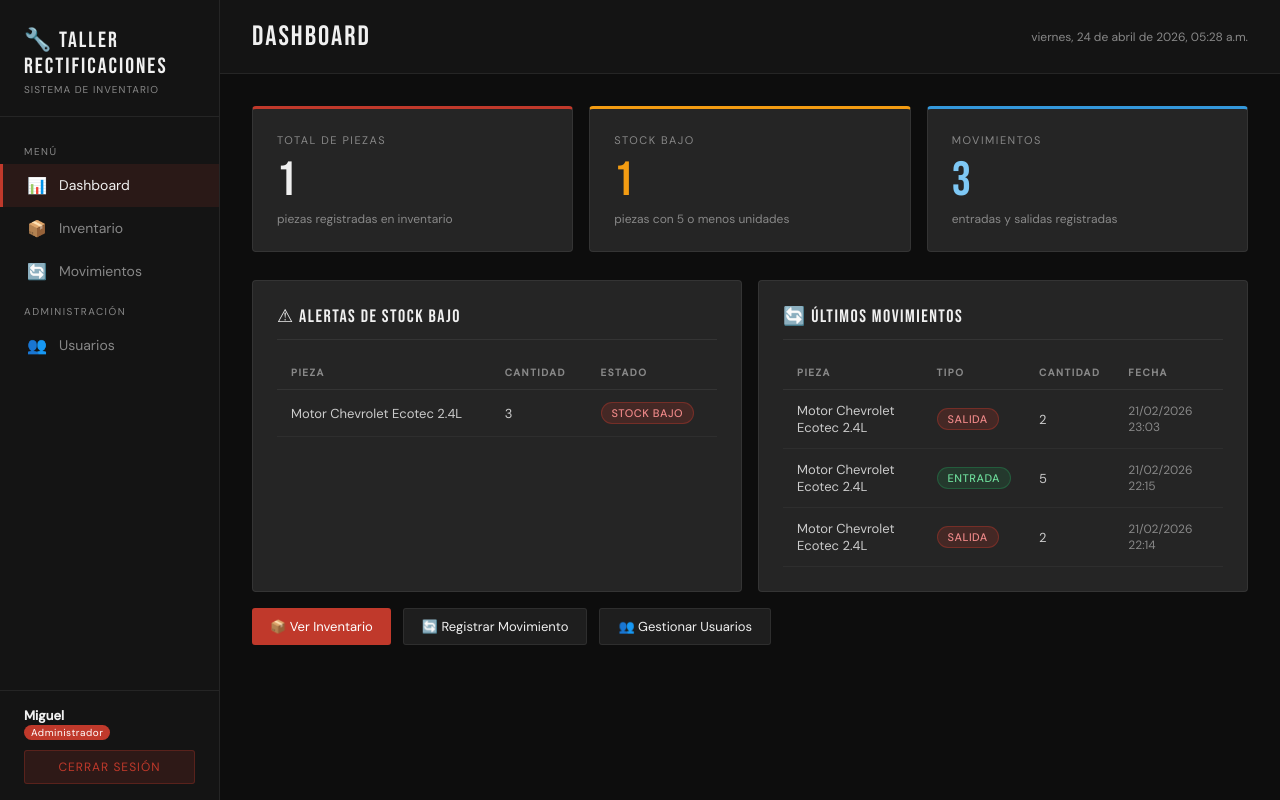
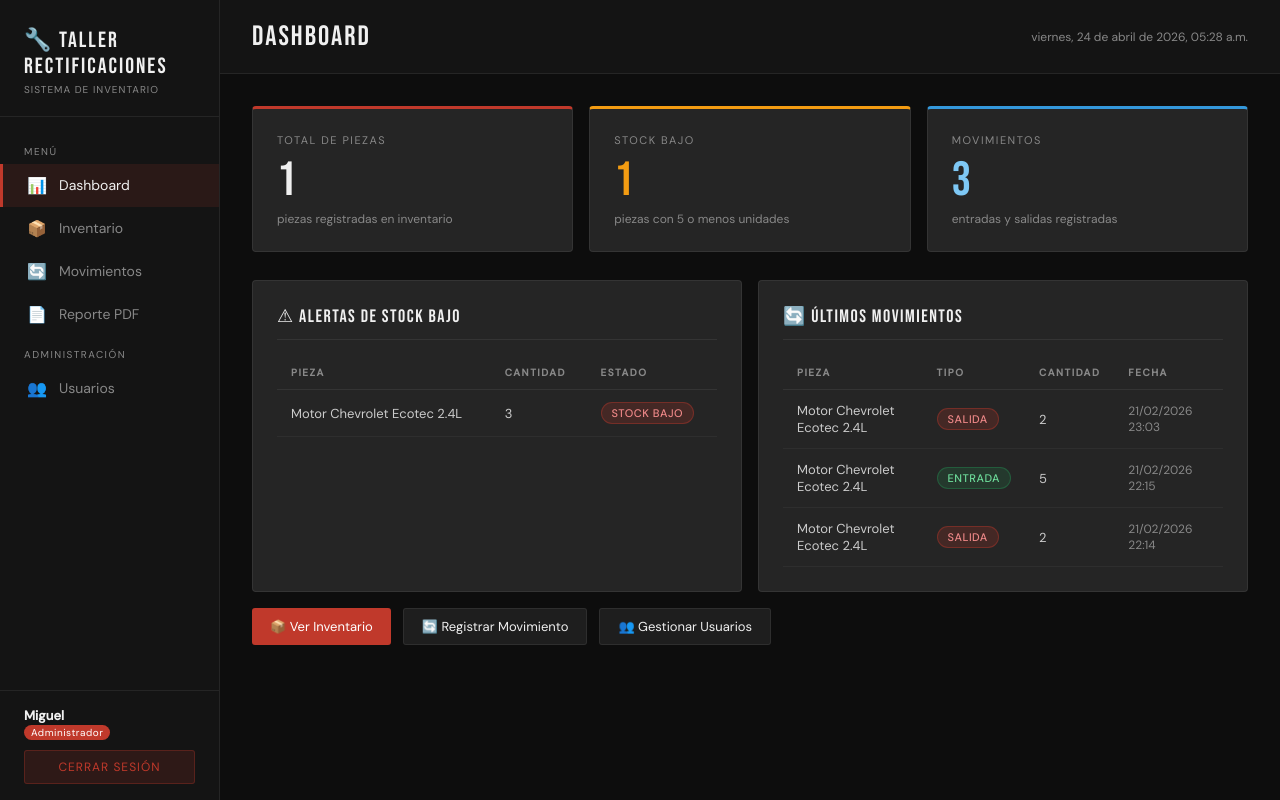
Before and after one commit to EvilEllie/Proyecto-Taller, a Flask app: page /dashboard in a window 1280 px wide. Run offline with Flask 3, Linux system fonts and the light colour scheme; a user stored in the database is signed in; data comes from the database, SQL or seed files in the repository; data that the repository does not hold is empty.

Commit message:
Agregar reporte PDF

```diff
--- a/app.py
+++ b/app.py
@@ -5,6 +5,11 @@ import pymysql
 import pymysql.cursors
 from config import Config
 from functools import wraps
+from reportlab.lib.pagesizes import letter
+from reportlab.platypus import SimpleDocTemplate, Table, TableStyle, Paragraph, Spacer
+from reportlab.lib.styles import getSampleStyleSheet
+from reportlab.lib import colors
+from io import BytesIO
 
 app = Flask(__name__)
 app.config.from_object(Config)
--- a/templates/base.html
+++ b/templates/base.html
@@ -372,6 +372,9 @@
     <a href="/movimientos" class="nav-link {% if request.path == '/movimientos' %}active{% endif %}">
       <span class="icon">🔄</span> Movimientos
     </a>
+    <a href="/reporte/inventario" class="nav-link" target="_blank">
+      <span class="icon">📄</span> Reporte PDF
+    </a>
     {% if session.get('rol') == 'Administrador' %}
     <div class="nav-label">Administración</div>
     <a href="/usuarios" class="nav-link {% if request.path == '/usuarios' %}active{% endif %}">
```
